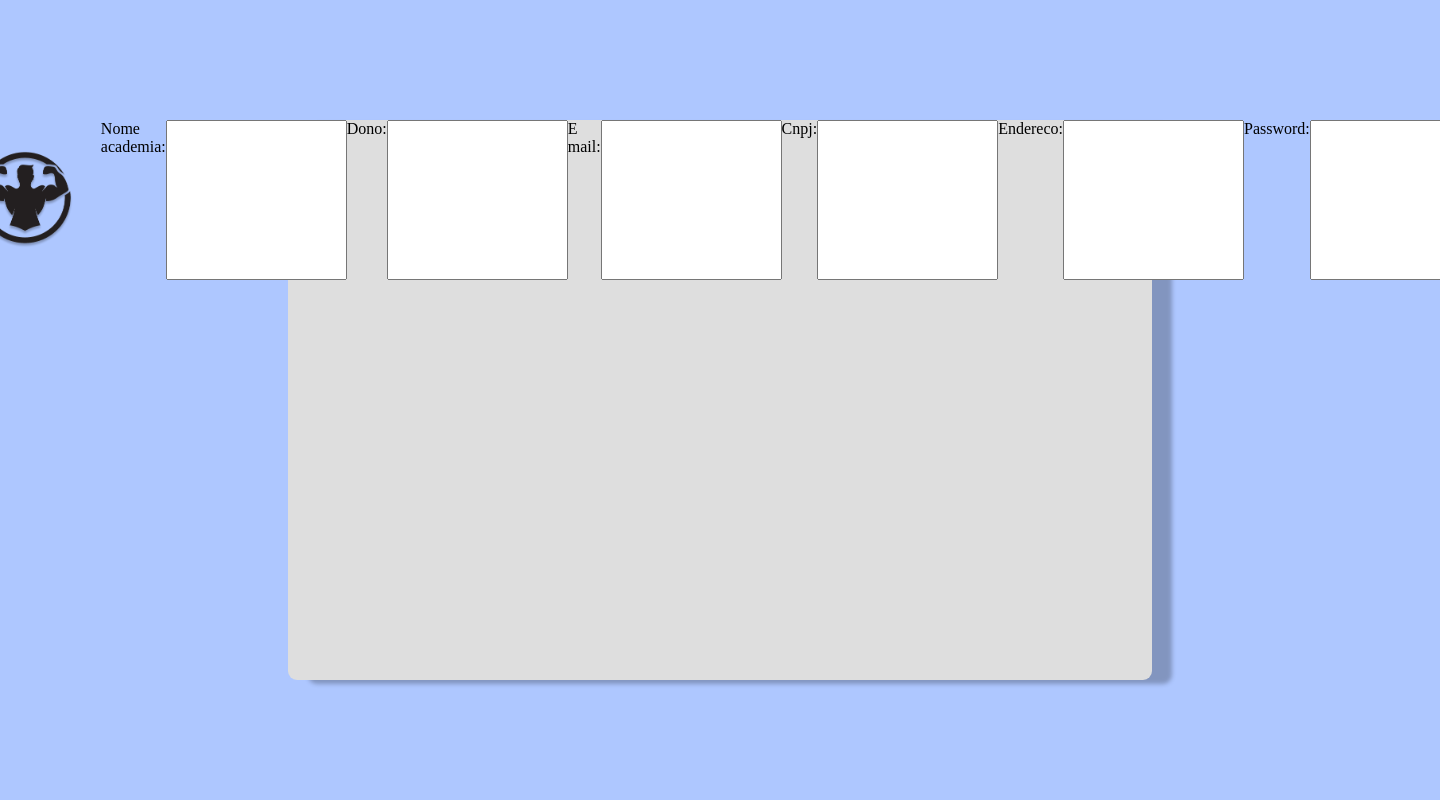
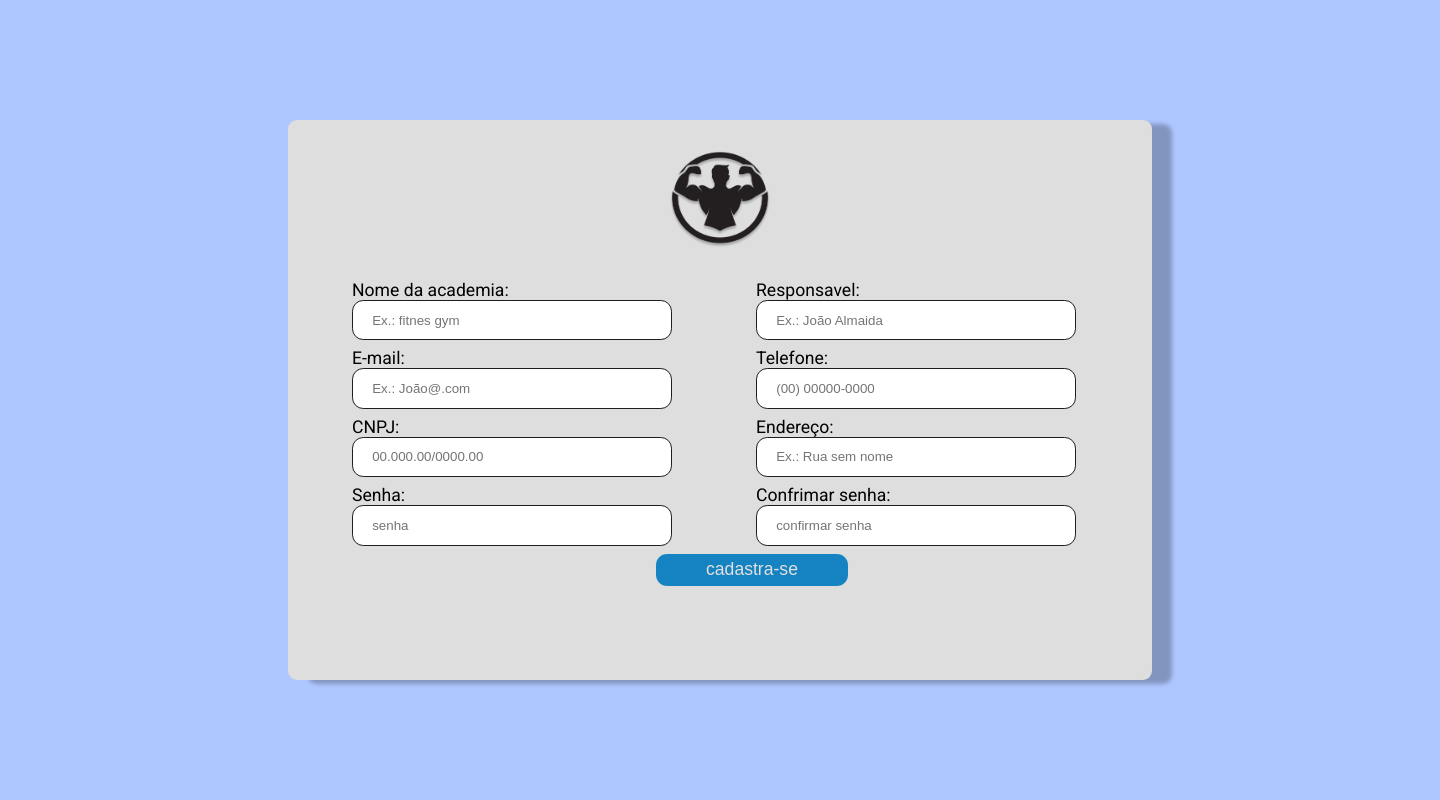
Before and after one commit to welly555/Nicho-GYM, a Django app: page /cadastro/ in a window 1440 px wide; the page is wider, and only the part inside the window is pictured. Run offline with Django 4.2, Linux system fonts and the light colour scheme.

Commit message:
Feature/add gym form (#8)
* start forms

* start forms

* forms 50% check

* finishe cadastro

* Finish login

```diff
--- a/project/gym/forms/__init__.py
+++ b/project/gym/forms/__init__.py
@@ -1,2 +1,3 @@
 # flake8: noqa
+from .login import LoginForm
 from .register_form import RegisterForm
--- a/project/gym/forms/register_form.py
+++ b/project/gym/forms/register_form.py
@@ -14,10 +14,21 @@ def strong_password(senha):
              'uma letra minuscula, '
              'uma maiuscula, '
              'um numero, '
-             'e ter no minimo 8 caracteres'
+             'e ter no minimo 8 caracteres.'
              ),
-            code='invalid'
+            code='Invalid'
         )
+
+
+# def phone(phone):
+#     regex = re.compile(r'^\+?+1?d{9,12}$')
+#     if not regex.match(phone):
+#         raise ValidationError(
+#             (
+#                 'o numero do telefone é no formato (99) 9 9999-9999'
+#             ),
+#             code='Invalid'
+#         )
 
 
 def add_attr(field, attr_name, attr_new_val):
@@ -32,105 +43,109 @@ def add_placeholder(field, placeholder_val):
 class RegisterForm(forms.ModelForm):
     class Meta:
         model = Academia
-        fields = '__all__'
+        fields = [
+            'Nome_academia',
+            'Dono',
+            'E_mail',
+            'telefone',
+            'cnpj',
+            'Endereco',
+            'senha',
+            'confirma_senha'
+        ]
 
-    # def __init__(self, *args, **kwargs):
-    #     super().__init__(*args, **kwargs)
-    #     add_placeholder(self.fields['Nome_da_academia'], 'Ex.: fitnes gym')
-    #     add_placeholder(self.fields['Proprietario'], 'Ex.: João Almaida')
-    #     add_placeholder(self.fields['email'], 'Ex.: João@.com')
-    #     add_placeholder(self.fields['email_confirmar'], 'Ex.: João@.com')
-    #     add_placeholder(self.fields['cnpj'], '00.000.00/0000.00')
-    #     add_placeholder(self.fields['Endereco'], 'Ex.: Rua sem nome')
-    #     add_placeholder(self.fields['senha'], 'senha')
-    #     add_placeholder(self.fields['confirma_senha'], 'confirmar senha')
+    def __init__(self, *args, **kwargs):
+        super().__init__(*args, **kwargs)
+        add_placeholder(self.fields['Nome_academia'], 'Ex.: fitnes gym')
+        add_placeholder(self.fields['Dono'], 'Ex.: João Almaida')
+        add_placeholder(self.fields['E_mail'], 'Ex.: João@.com')
+        add_placeholder(self.fields['telefone'], '(00) 00000-0000')
+        add_placeholder(self.fields['cnpj'], '00.000.00/0000.00')
+        add_placeholder(self.fields['Endereco'], 'Ex.: Rua sem nome')
+        add_placeholder(self.fields['senha'], 'senha')
+        add_placeholder(self.fields['confirma_senha'], 'confirmar senha')
 
-    # Nome_da_Academia = forms.CharField(
-    #     error_messages={'requered': 'Escreva o nome da sua academia'},
-    #     required=True,
-    #     label='Nome da academia',
-    # )
+    Nome_academia = forms.CharField(
+        error_messages={'requered': 'Escreva o nome da sua academia'},
+        required=True,
+        label='Nome da academia:',
+    )
 
-    # Poprietario = forms.CharField(
-    #     error_messages={'requered': 'Escreva o nome do(a) proprietario'},
-    #     required=True,
-    #     label='Responsavel'
-    # )
+    Dono = forms.CharField(
+        error_messages={'requered': 'Escreva o nome do(a) proprietario'},
+        required=True,
+        label='Responsavel:'
+    )
 
-    # email = forms.EmailField(
-    #     error_messages={'required': 'E-mail necessario'},
-    #     required=True,
-    #     label='E-mail',
-    #     help_text='o email tem que ser valido'
-    # )
-    # email_confirmar = forms.EmailField(
-    #     error_messages={'required': 'E-mail necessario'},
-    #     required=True,
-    #     label='E-mail',
-    #     help_text='o email tem que ser valido'
-    # )
-    # cnpj = forms.CharField(
-    #     error_messages={'requered': 'precisa do cnpj ativo da empresa'},
-    #     required=True,
-    #     label='CNPJ'
-    # )
-    # endereco = forms.CharField(
-    #     error_messages={'requered': 'Escreva o endereço da academia'},
-    #     required=True,
-    #     label='Academia'
-    # )
-    # senha = forms.CharField(
-    #     required=True,
-    #     widget=forms.PasswordInput(),
-    #     error_messages={
-    #         'required': 'Password invalida'
-    #     },
-    #     help_text=(
-    #         'A senha precisa ter pelo menos um letra maiuscula, um minuscula,'
-    #         'um numero e um caracter especial.'
-    #         'E precisa ter o minimo 8 caracteres'
-    #     ),
-    #     validators=[strong_password],
-    #     label='Password'
-    # )
-    # confirma_senha = forms.CharField(
-    #     required=True,
-    #     widget=forms.PasswordInput(),
-    #     error_messages={
-    #         'required': 'Password invalida'
-    #     },
-    #     label='Password'
-    # )
+    E_mail = forms.EmailField(
+        error_messages={'required': 'E-mail necessario'},
+        required=True,
+        label='E-mail:',
+    )
+    telefone = forms.CharField(
+        # validators=[phone],
+        error_messages={
+            'requerid': 'telefone invalido'
+        },
+        label='Telefone:',
 
-    # def clean_email(self):
-    #     email = self.cleaned_data('email', '')
-    #     exists = Academia.objects.filter(email=email).exists()
+    )
+    cnpj = forms.CharField(
+        error_messages={'requered': 'precisa do cnpj ativo da empresa'},
+        required=True,
+        label='CNPJ:'
+    )
+    Endereco = forms.CharField(
+        error_messages={'requered': 'Escreva o endereço da academia'},
+        required=True,
+        label='Endereço:'
+    )
+    senha = forms.CharField(
+        required=True,
+        widget=forms.PasswordInput(),
+        error_messages={
+            'required': 'Password invalida'
+        },
+        # help_text=(
+        #     'A senha precisa ter pelo menos uma letra maiuscula, uma minuscula,'  # noqa: E501
+        #     'um numero e um caracter especial.'
+        #     'E precisa ter o minimo 8 caracteres'
+        # ),
+        validators=[strong_password],
+        label='Senha:'
+    )
+    confirma_senha = forms.CharField(
+        required=True,
+        widget=forms.PasswordInput(),
+        error_messages={
+            'required': 'Password invalida'
+        },
+        # help_text=(
+        #     'A senha precisa ter pelo menos uma letra maiuscula, uma minuscula,'  # noqa: E501
+        #     'um numero e um caracter especial.'
+        #     'E precisa ter o minimo 8 caracteres'
+        # ),
+        label='Confrimar senha:'
+    )
 
-    #     if exists:
-    #         raise ValidationError(
-    #             'Utilize um email valido', code='invalid'
-    #         )
+    def clean(self):
+        cleaned_data = super().clean()
 
-    #     return email
+        password = cleaned_data.get('senha')
+        password_confirmed = cleaned_data.get('confirma_senha')
 
-    # def clean(self):
-    #     cleaned_data = super().clean()
+        if password != password_confirmed:
+            raise ValidationError(
+                {
+                    'confirma_senha': 'senhas diferente'
+                }
+            )
 
-    #     password = cleaned_data.get('senha')
-    #     password_confirmed = cleaned_data.get('confirma_senha')
+        email = cleaned_data.get('E_mail')
 
-    #     if password != password_confirmed:
-    #         raise ValidationError(
-    #             {
-    #                 'confirma_senha': 'senhas diferente'
-    #             }
-    #         )
-    #     email = cleaned_data.get('email')
-    #     email_confirmed = cleaned_data.get('email_confirmar')
+        exists = Academia.objects.filter(E_mail=email).exists()
 
-    #     if email != email_confirmed:
-    #         raise ValidationError(
-    #             {
-    #                 'email_confirmar': 'emails diferente'
-    #             }
-    #         )
+        if exists:
+            raise ValidationError({
+                'E_mail': 'email invalido'
+            })
--- /dev/null
+++ b/project/gym/query.py
@@ -0,0 +1,5 @@
+from models import Academia
+
+login = Academia.objects.filter(E_mail="Kamile@gmail.com").exists()
+
+print(login)
--- a/project/gym/static/gym/css/style.css
+++ b/project/gym/static/gym/css/style.css
@@ -4,7 +4,10 @@
     margin: 0;
     box-sizing: border-box;
 }
+body{
+    font-family: 'Roboto', serif ;
 
+}
 .container-login{
     background-color: #AEC7FF;
     width: 100%;
@@ -13,6 +16,7 @@
     flex-direction: row;
     justify-content: center;
     align-items: center;
+
 }
 .container-form{
     background-color: #DEDEDE;
@@ -20,7 +24,6 @@
     height: 30rem;
     border-radius: 9px;
     box-shadow: 20px 4px 4px rgba(0, 0, 0, 0.25);
-
 }
 .container-form-cadastro{
     background-color: #DEDEDE;
@@ -30,11 +33,113 @@
     box-shadow: 20px 4px 4px rgba(0, 0, 0, 0.25);
 
 }
-.form{
+.logo{
     display: flex;
     justify-content: center;
 }
-.form img{
+.logo img{
     width: 10rem;
     height: 10rem;
 }
+.logo-login{
+    display: flex;
+    flex-direction: row;
+    justify-content: center;
+    align-items: center;
+}
+.img{
+    position: relative;
+    width: 10rem;
+    height: 10rem;
+
+
+}
+/* .form{
+    /* margin: 0 auto;
+} */
+.form-content{
+    /* display: flex;
+    flex-direction: column;
+    justify-content: center;
+    align-items: center; */
+    max-width: 64rem;
+    margin-bottom: .5rem;
+    margin-left: 4rem;
+
+
+}
+.form-content label{
+    display: block;
+    font-size: 1.1rem;
+}
+.form-content .help-text{
+    display: block;
+    margin-top: .5rem;
+}
+.form-content input{
+    width: 20rem;
+    height: 1rem;
+    padding: 1.2rem;
+    border-radius: .7rem;
+    border: 1px solid #1e1e1e;
+}
+.form-content input:focus,
+.form-content input:hover{
+    border: 1px solid #AEC7FF;
+}
+.form-button{
+    margin: 0 auto;
+}
+.form-content button{
+    font-size: 1.1rem;
+    border: none;
+    background-color: #1583c1;
+    color: #e2e0e0;
+    width: 12rem;
+    height: 2rem;
+    border-radius: .7rem;
+    transition: all 300ms ease-in-out;
+}
+.form-content button:hover{
+    filter: drop-shadow(13px 4px 6px rgba(0, 0, 0, 0.25));
+}
+.form-content-grid{
+    display: grid;
+    grid-template-columns: repeat(auto-fit, minmax(20rem,1fr));
+    gap: .5rem;
+}
+
+.message {
+    position: absolute;
+    left: 70rem;
+    margin-top: 1rem;
+    width: 10rem;
+    padding: 1rem;
+    border-radius: 4px;
+    border: 1px solid #1e1e1e;
+    background: #DEDEDE;
+    color: #1e1e1e;
+    text-align: center;
+    font:1.4rem
+}
+
+.message-error{
+    border: 1px solid #E37777;
+    background: #E37777;
+    color: #FFFF;
+}
+.message-success{
+    border: 1px solid #80E377;
+    background: #80E377;
+    color: #FFFF;
+}
+.button-login{
+    position: relative;
+    left: 1rem;
+}
+
+.content-login{
+    position: relative;
+    left: -3rem;
+    margin-bottom: 5rem;
+}
--- a/project/gym/templates/gym/pages/cadastro.html
+++ b/project/gym/templates/gym/pages/cadastro.html
@@ -1,21 +1,46 @@
 {% include 'gym/partials/head.html' %}
 {% load static%}
 
+{% if form.errors %}
+        <div class="form-gruop">
+            <div class="message message-error">
+                tem error no form
+            </div>
+        </div>
+{% endif %}
+
 <div class="container-login">
+
     <div class="container-form-cadastro">
-        <form class="main-form" action="{{ form_action }}" metohd="POST"></form>
-        {% csrf_token %}
         <div class="form">
-            <img src="{% static 'gym/img/logoAcad 1.png' %}" alt="">
-            {% comment %} {% for field in form %}
-                <label for=" field.id_for_label">{{ field.label }}</label>
-                {{field}}
+            <div class="logo">
+                <img src="{% static 'gym/img/logoAcad 1.png' %}" alt="">
+            </div>
+            <form class="main-form" action="{% url 'gym:create' %}" method="POST">
+                {% csrf_token %}
+                <div class="form-content form-content-grid">
+                    {% for field in form %}
+                        <div class="form-grup">
+                            <label for=" field.id_for_label">{{ field.label }}</label>
+                            {{field}}
 
-                {% if field.help-text %}
-                    <p>{{ field.help-text }}</p>
-                {% endif %}
-            {% endfor %} {% endcomment %}
-            {{ form }}
+                            {% if field.help_text %}
+                                <p class="help-text">{{ field.help_text }}</p>
+                            {% endif %}
+
+                            {{ field.errors }}
+                        </div>
+
+                    {% endfor %}
+                </div>
+
+                <div class="form-content form-content-grid">
+                    <div class="form-grup form-button">
+                        <button type="submit">cadastra-se</button>
+                    </div>
+                </div>
+
+            </form>
         </div>
 
     </div>
--- /dev/null
+++ b/project/gym/templates/gym/pages/home.html
@@ -0,0 +1,3 @@
+{% include 'gym/partials/head.html' %}
+{% include 'gym/partials/message.html' %}
+<h3>Aqui vai ser a tela inicial 👤</h3>
--- a/project/gym/templates/gym/partials/head.html
+++ b/project/gym/templates/gym/partials/head.html
@@ -8,4 +8,7 @@
     <meta name="viewport" content="width=device-width, initial-scale=1.0">
     <title>Login</title>
     <link rel="stylesheet" href="{% static 'gym/css/style.css'%}">
+    <link rel="preconnect" href="https://fonts.googleapis.com">
+    <link rel="preconnect" href="https://fonts.gstatic.com" crossorigin>
+    <link href="https://fonts.googleapis.com/css2?family=Roboto+Slab:wght@900&family=Roboto:wght@300;400;700&display=swap" rel="stylesheet">
 </head>
--- /dev/null
+++ b/project/gym/urls.py
@@ -0,0 +1,14 @@
+
+from django.urls import path
+
+from . import views
+
+app_name = 'gym'
+urlpatterns = [
+    path('', views.home, name='home'),
+    path('cadastro/', views.cadastro, name='cadastro'),
+    path('cadastro/create/', views.cadastro_create, name='create'),
+    path('login/', views.login_view, name='login'),
+    path('login/create', views.login_create, name='login_create'),
+
+]
--- a/project/gym/views.py
+++ b/project/gym/views.py
@@ -1,15 +1,82 @@
-from django.shortcuts import render
+from django.contrib import messages
+from django.contrib.auth import authenticate, login
+from django.contrib.auth.decorators import user_passes_test
+from django.http import Http404
+from django.shortcuts import redirect, render
+from django.urls import reverse
 
-from .forms import RegisterForm
+from .forms import LoginForm, RegisterForm
+from .models import Academia
 
 
-# Create your views here.
-def login(request):
-    return render(request, 'gym/pages/login.html')
+def home(request):
+    return render(request, 'gym/pages/home.html')
+
+
+def email_check(self, email):
+    return Academia.E_mail.endwith("@gmail.com")
+
+
+def logar(email, senha):
+    login = Academia.objects.filter(E_mail=email, senha=senha).exists()
+    print(login)
+    if login:
+        return True
+    return False
+
+
+def login_view(request):
+    form = LoginForm()
+    return render(request, 'gym/pages/login.html', {
+        'form': form,
+        'form_action': reverse('gym:login_create')
+    })
+
+
+def login_create(request):
+    if not request.POST:
+        raise Http404()
+
+    form = LoginForm(request.POST)
+    if form.is_valid():
+        valido = logar(
+            email=request.POST.get('E_mail'),
+            senha=request.POST.get('Senha')
+        )
+        if valido:
+            messages.success(request, 'login efetuado')
+
+            return redirect('gym:home')
+        else:
+            messages.error(request, 'credeciais erradas')
+            return redirect('gym:login')
+    else:
+        messages.error(request, 'usuario inexistente')
+        return redirect('gym:login')
 
 
 def cadastro(request):
-    form = RegisterForm()
+    messages.success(request, 'usuario cadastrado')
+    register_from_data = request.session.get('register_form_data', None)
+    form = RegisterForm(register_from_data)
     return render(request, 'gym/pages/cadastro.html', {
         'form': form,
     })
+
+
+def cadastro_create(request):
+    if not request.POST:
+        raise Http404()
+
+    POST = request.POST
+    request.session['register_form_data'] = POST
+    form = RegisterForm(POST)
+
+    if form.is_valid():
+        form.save()
+
+        messages.success(request, 'usuario cadastrado')
+
+        del (request.session['register_form_data'])
+
+    return redirect('gym:cadastro')
--- a/project/project/urls.py
+++ b/project/project/urls.py
@@ -1,12 +1,22 @@
+# from django.contrib import admin
+# from django.urls import path
+# from gym import views
+
+# app_name = 'gym'
+
+# urlpatterns = [
+#     path('admin/', admin.site.urls),
+#     path('cadastro/', views.cadastro, name='cadastro'),
+#     path('cadastro_confime/', views.cadastro_confirme, name='confirmar'),
+#     path('login/', views.login, name='login'),
+
+# ]
+from django.conf import settings
+from django.conf.urls.static import static
 from django.contrib import admin
 from django.urls import include, path
-from gym import views
-
-name = 'gym'
 
 urlpatterns = [
     path('admin/', admin.site.urls),
-    path('cadastro/', views.cadastro, name='cadastro'),
-    path('login/', views.login, name='login'),
-
+    path('', include('gym.urls')),
 ]
```
Also changed, not shown: project/gym/forms/login.py (added, +22 -0 lines), project/gym/models.py (+10 -6 lines), project/gym/templates/gym/pages/login.html (+30 -2 lines), project/gym/templates/gym/partials/message.html (added, +13 -0 lines), project/project/settings.py (+16 -6 lines), project/gym/migrations/0003_academia_telefone_aluno_telefone_personal_telefone.py (added), project/gym/migrations/0004_rename_password_academia_senha.py (added).
